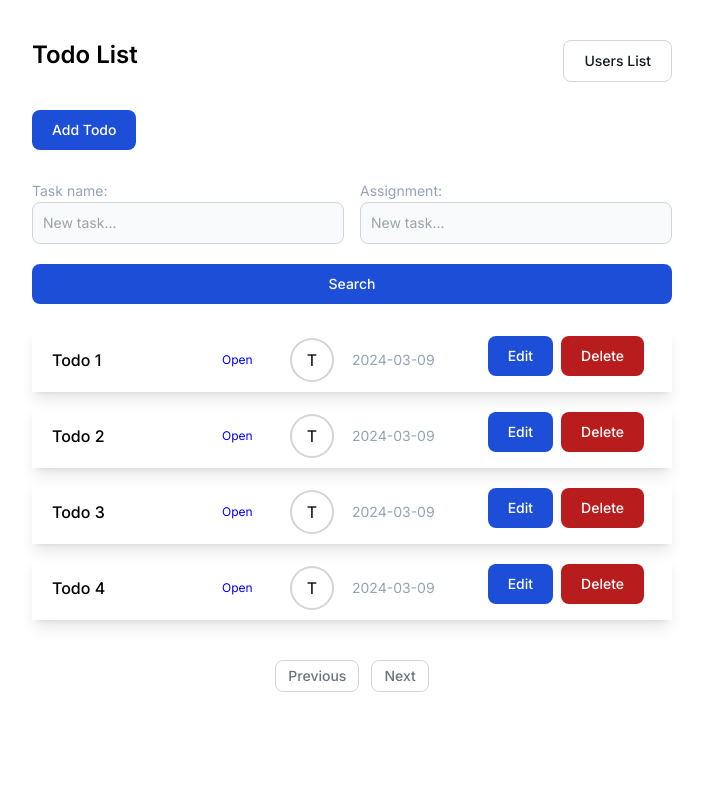
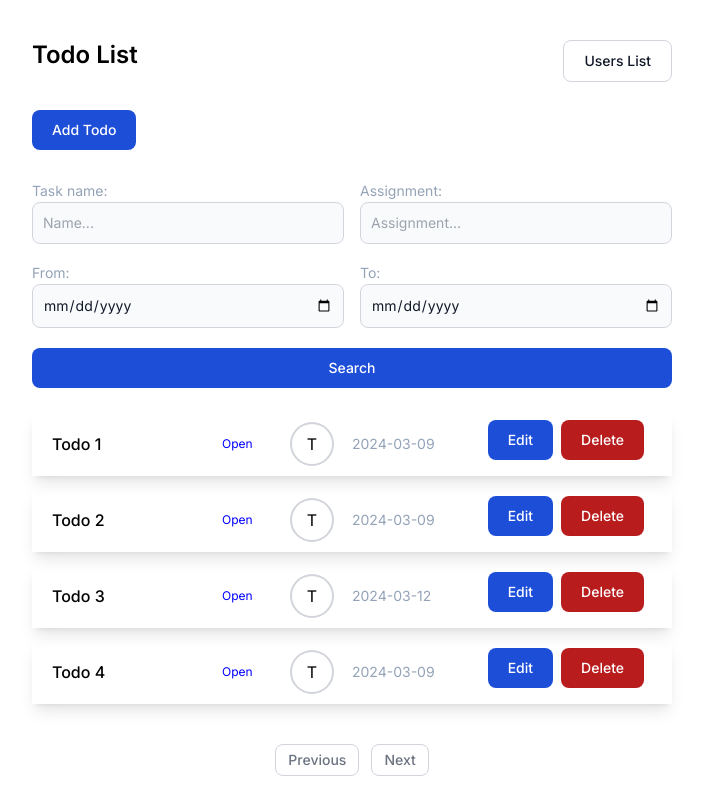
Before and after one commit to xuantruongdo/todo-with-nextjs, a Next.js app: page / in a window 1280 px wide. Shown: the whole page, without its empty margins (288-991 px from the left). Built offline with nearby package versions, Linux system fonts and the light colour scheme.

Commit message:
update pagination and filter

```diff
--- a/src/app/page.tsx
+++ b/src/app/page.tsx
@@ -9,15 +9,26 @@ import { useAppDispatch, useAppSelector } from "@/lib/hook";
 import { useRouter } from "next/navigation";
 import { checkValidDeadline } from "@/helpers/checkValidDeadline";
 import ModalAdd from "@/components/modal/ModalAdd";
-import { IFilter } from "@/types/filter.interface";
+import {
+  doAddTodoAction,
+  doDeleteTodoAction,
+  doUpdateTodoAction,
+} from "@/lib/features/todo/todoSlice";
 
 export default function Home() {
-  const [name, setName] = useState<string>("");
-  const [date, setDate] = useState<string>("");
-  const [assignment, setAssignment] = useState<string>("");
+  const [newTodo, setNewTodo] = useState({
+    name: "",
+    date: "",
+    assignment: "",
+  });
   const [todoInfo, setTodoInfo] = useState<ITodo | null>();
-  const [filter, setFilter] = useState<IFilter | any>();
-  const [isModalOpen, setIsModalOpen] = useState<boolean>(false);
+  const [filter, setFilter] = useState({
+    name: "",
+    assignment: "",
+    from: "",
+    to: "",
+  });
+  const [isModalUpdateOpen, setIsModalUpdateOpen] = useState<boolean>(false);
   const [isModalAddOpen, setIsModalAddOpen] = useState<boolean>(false);
   const router = useRouter();
   const dispatch = useAppDispatch();
@@ -28,11 +39,11 @@ export default function Home() {
   const [totalPage, setTotalPage] = useState<number>(1);
 
   const openModalUpdate = () => {
-    setIsModalOpen(true);
+    setIsModalUpdateOpen(true);
   };
 
   const closeModal = () => {
-    setIsModalOpen(false);
+    setIsModalUpdateOpen(false);
     setTodoInfo(null);
   };
 
@@ -41,7 +52,7 @@ export default function Home() {
   };
 
   const handleAddTodo = () => {
-    console.log(date);
+    const { name, date, assignment } = newTodo;
     if (!name || !date || !assignment) {
       alert("Please fill in all information completely");
       return;
@@ -55,7 +66,7 @@ export default function Home() {
       return;
     }
 
-    const newTodo = {
+    const data = {
       id: uuidv4(),
       name: name,
       status: "Open",
@@ -63,15 +74,18 @@ export default function Home() {
       assignment: assignment,
     };
 
-    setTodos([newTodo, ...todos]);
+    dispatch(doAddTodoAction(data));
     setIsModalAddOpen(false);
-    setName("");
-    setDate("");
-    setAssignment("");
+    setNewTodo({
+      name: "",
+      date: "",
+      assignment: "",
+    });
   };
 
   const handleDeleteTodo = (id: string) => {
     setTodos((prev) => prev.filter((todo: ITodo) => todo.id !== id));
+    dispatch(doDeleteTodoAction(id));
   };
 
   const handleOpenModal = (id: string) => {
@@ -79,7 +93,17 @@ export default function Home() {
     setTodoInfo(() => todos.find((todo: ITodo) => todo.id === id));
   };
 
-  const handleInputChange = (e: React.ChangeEvent<any>) => {
+  const handleInputAddChange = (e: React.ChangeEvent<any>) => {
+    const { name, value } = e.target;
+
+    const nextState = produce((draft) => {
+      draft[name] = value;
+    });
+
+    setNewTodo(nextState);
+  };
+
+  const handleInputUpdateChange = (e: React.ChangeEvent<any>) => {
     const { name, value } = e.target;
 
     const nextState = produce((draft) => {
@@ -91,10 +115,12 @@ export default function Home() {
 
   const handleFilterChange = (e: React.ChangeEvent<any>) => {
     const { name, value } = e.target;
-    setFilter((prevState: any) => ({
-      ...prevState,
-      [name]: value,
-    }));
+
+    const nextState = produce((draft) => {
+      draft[name] = value;
+    });
+
+    setFilter(nextState);
   };
 
   const handleSaveTodo = () => {
@@ -126,30 +152,42 @@ export default function Home() {
       const todoIndex = draft.findIndex(
         (todo: ITodo) => todo.id === todoInfo?.id
       );
-
       if (todoIndex !== -1) {
         draft[todoIndex] = { ...draft[todoIndex], ...updateData };
       }
     });
 
     setTodos(nextState);
+    dispatch(doUpdateTodoAction({ id: todoInfo?.id, updateData }));
 
     closeModal();
   };
 
   const handleFilter = () => {
-    const { nameFilter, assignmentFilter } = filter;
-    if (!nameFilter || !assignmentFilter) {
-      alert("Please fill in all information completely");
+    const { name, assignment, from, to } = filter;
+    const fromDate = new Date(from);
+    const toDate = new Date(to);
+
+    if (!checkValidDeadline(toDate, fromDate)) {
+      alert("The fromDate is on or before the toDate and time.");
       return;
     }
-    setTodos(
-      globalTodos.filter(
-        (todo) =>
-          (nameFilter && todo.name.toLowerCase().includes(nameFilter.toLowerCase())) &&
-          (assignmentFilter && todo.assignment.toLowerCase().includes(assignmentFilter.toLowerCase()))
-      )
-    );
+
+    const filteredTodos = globalTodos.filter((todo) => {
+      const matchName =
+        !name || todo.name.toLowerCase().includes(name.toLowerCase());
+      const matchAssignment =
+        !assignment ||
+        todo.assignment.toLowerCase().includes(assignment.toLowerCase());
+
+      const todoDeadline = new Date(todo.deadline);
+      const matchDeadline =
+        (!from || todoDeadline >= fromDate) && (!to || todoDeadline <= toDate);
+
+      return matchName && matchAssignment && matchDeadline;
+    });
+
+    setTodos(filteredTodos);
   };
 
   const handlePaginate = (type: string) => {
@@ -170,7 +208,7 @@ export default function Home() {
       setTotalPage(Math.ceil(globalTodos.length / limit));
       setTodos(globalTodos.slice(startIndex, endIndex));
     }
-  }, [page]);
+  }, [page, globalTodos]);
 
   return (
     <div className="container flex justify-center h-screen">
@@ -194,34 +232,58 @@ export default function Home() {
         </button>
 
         <div className="grid grid-cols-2 gap-4">
-          <div className="my-5">
+          <div className="mt-5">
             <label htmlFor="nameFilter" className="text-slate-400 text-sm">
               Task name:
             </label>
             <input
-              name="nameFilter"
+              name="name"
               type="text"
               className="bg-gray-50 border border-gray-300 text-gray-900 text-sm rounded-lg focus:ring-blue-500 focus:border-blue-500 block w-full p-2.5 dark:bg-gray-700 dark:border-gray-600 dark:placeholder-gray-400 dark:text-white dark:focus:ring-blue-500 dark:focus:border-blue-500"
-              placeholder="New task..."
+              placeholder="Name..."
               required
-              value={filter?.nameFilter}
+              value={filter?.name}
               onChange={handleFilterChange}
             />
           </div>
-          <div className="my-5">
-            <label
-              htmlFor="assignmentFilter"
-              className="text-slate-400 text-sm"
-            >
+          <div className="mt-5">
+            <label htmlFor="assignment" className="text-slate-400 text-sm">
               Assignment:
             </label>
             <input
-              name="assignmentFilter"
+              name="assignment"
               type="text"
               className="bg-gray-50 border border-gray-300 text-gray-900 text-sm rounded-lg focus:ring-blue-500 focus:border-blue-500 block w-full p-2.5 dark:bg-gray-700 dark:border-gray-600 dark:placeholder-gray-400 dark:text-white dark:focus:ring-blue-500 dark:focus:border-blue-500"
-              placeholder="New task..."
+              placeholder="Assignment..."
               required
-              value={filter?.assignmentFilter}
+              value={filter?.assignment}
+              onChange={handleFilterChange}
+            />
+          </div>
+
+          <div className="mb-5">
+            <label htmlFor="from" className="text-slate-400 text-sm">
+              From:
+            </label>
+            <input
+              name="from"
+              type="date"
+              className="bg-gray-50 border border-gray-300 text-gray-900 text-sm rounded-lg focus:ring-blue-500 focus:border-blue-500 block w-full p-2.5 dark:bg-gray-700 dark:border-gray-600 dark:placeholder-gray-400 dark:text-white dark:focus:ring-blue-500 dark:focus:border-blue-500"
+              placeholder="Select date"
+              value={filter?.from}
+              onChange={handleFilterChange}
+            />
+          </div>
+          <div className="mb-5">
+            <label htmlFor="to" className="text-slate-400 text-sm">
+              To:
+            </label>
+            <input
+              name="to"
+              type="date"
+              className="bg-gray-50 border border-gray-300 text-gray-900 text-sm rounded-lg focus:ring-blue-500 focus:border-blue-500 block w-full p-2.5 dark:bg-gray-700 dark:border-gray-600 dark:placeholder-gray-400 dark:text-white dark:focus:ring-blue-500 dark:focus:border-blue-500"
+              placeholder="Select date"
+              value={filter?.to}
               onChange={handleFilterChange}
             />
           </div>
@@ -238,12 +300,8 @@ export default function Home() {
           isModalAddOpen={isModalAddOpen}
           closeModalAdd={closeModalAdd}
           handleAddTodo={handleAddTodo}
-          name={name}
-          setName={setName}
-          date={date}
-          setDate={setDate}
-          assignment={assignment}
-          setAssignment={setAssignment}
+          newTodo={newTodo}
+          handleInputAddChange={handleInputAddChange}
         />
 
         <div className="mt-4">
@@ -289,6 +347,8 @@ export default function Home() {
           ) : (
             <h2 className="mt-5 text-center">No data...</h2>
           )}
+
+          {totalPage > 1 && (
             <div className="flex items-center justify-center mt-10">
               <button
                 className="flex items-center justify-center px-3 h-8 text-sm font-medium text-gray-500 bg-white border border-gray-300 rounded-lg hover:bg-gray-100 hover:text-gray-700 dark:bg-gray-800 dark:border-gray-700 dark:text-gray-400 dark:hover:bg-gray-700 dark:hover:text-white"
@@ -306,14 +366,15 @@ export default function Home() {
                 Next
               </button>
             </div>
+          )}
         </div>
 
         <Modal
-          isModalOpen={isModalOpen}
+          isModalUpdateOpen={isModalUpdateOpen}
           closeModal={closeModal}
           todoInfo={todoInfo!}
           handleSaveTodo={handleSaveTodo}
-          handleInputChange={handleInputChange}
+          handleInputUpdateChange={handleInputUpdateChange}
         />
       </div>
     </div>
--- a/src/lib/features/todo/todoSlice.ts
+++ b/src/lib/features/todo/todoSlice.ts
@@ -20,7 +20,7 @@ const initialState: ITodo[] = [
   {
     id: "3",
     name: "Todo 3",
-    deadline: "2024-03-09",
+    deadline: "2024-03-12",
     status: "Open",
     assignment: "Truong 3",
   },
@@ -46,12 +46,16 @@ export const todo = createSlice({
   reducers: {
     reset: () => initialState,
     doAddTodoAction: (state, action) => {
-      state.unshift(action.payload);
-      return state;
+      state.push(action.payload);
     },
 
     doUpdateTodoAction: (state, action) => {
-      state = action.payload;
+      const id = action.payload.id;
+      const updateData = action.payload.updateData;
+      const todoIndex = state.findIndex(todo => todo.id = id)
+      if (todoIndex !== -1) {
+        state[todoIndex] = { ...state[todoIndex], ...updateData };
+      }
       return state;
     },
 
--- a/src/types/todo.interface.d.ts
+++ b/src/types/todo.interface.d.ts
@@ -5,3 +5,9 @@ export interface ITodo {
   deadline: string;
   assignment: string;
 }
+
+export interface INewTodo {
+  name: string;
+  date: string;
+  assignment: string;
+}
```
Also changed, not shown: src/components/modal/ModalAdd.tsx (+12 -19 lines), src/components/modal/ModalUpdate.tsx (+9 -9 lines). Lines whose indentation alone changed are shown as unchanged.
